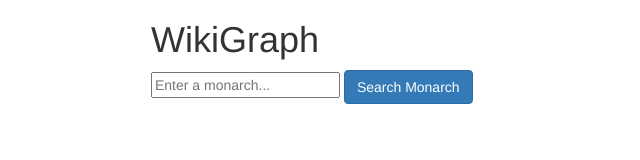
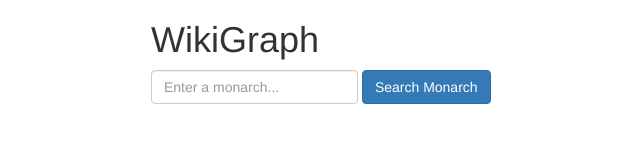
Before and after one commit to tscheys/wiki-graph, a website: page index.html in a window 1280 px wide. Shown: the whole page, without its empty margins (105-745 px from the left). Drawn offline with nearby package versions, Linux system fonts and the light colour scheme.

Commit message:
Make search bar more visually appealing

```diff
--- a/app.js
+++ b/app.js
@@ -3,6 +3,8 @@ $(function() {
   // search functionality
   var monarchs = [];
   $('#search').on('click', function(e) {
+    e.preventDefault();
+    console.log('test');
     var query = $("#monarch").val();
     searchBox(query);
   });
--- a/index.html
+++ b/index.html
@@ -14,8 +14,12 @@
 <body>
   <div id="wrapper">
   <h1>WikiGraph</h1>
-    <input id="monarch" type="text" placeholder="Enter a monarch...">
-    <button id="search" class="btn btn-primary" type="submit">Search Monarch</button>
+  <form class="form-inline">
+    <div class="form-group">
+      <input id="monarch" class="form-control" type="text" placeholder="Enter a monarch...">
+    </div>
+    <button id="search" class="btn btn-primary">Search Monarch</button>
+  </form>
     <div id="visual"></div>
     <div id="content"></div>
   </div>
```
Also changed, not shown: README.md.
